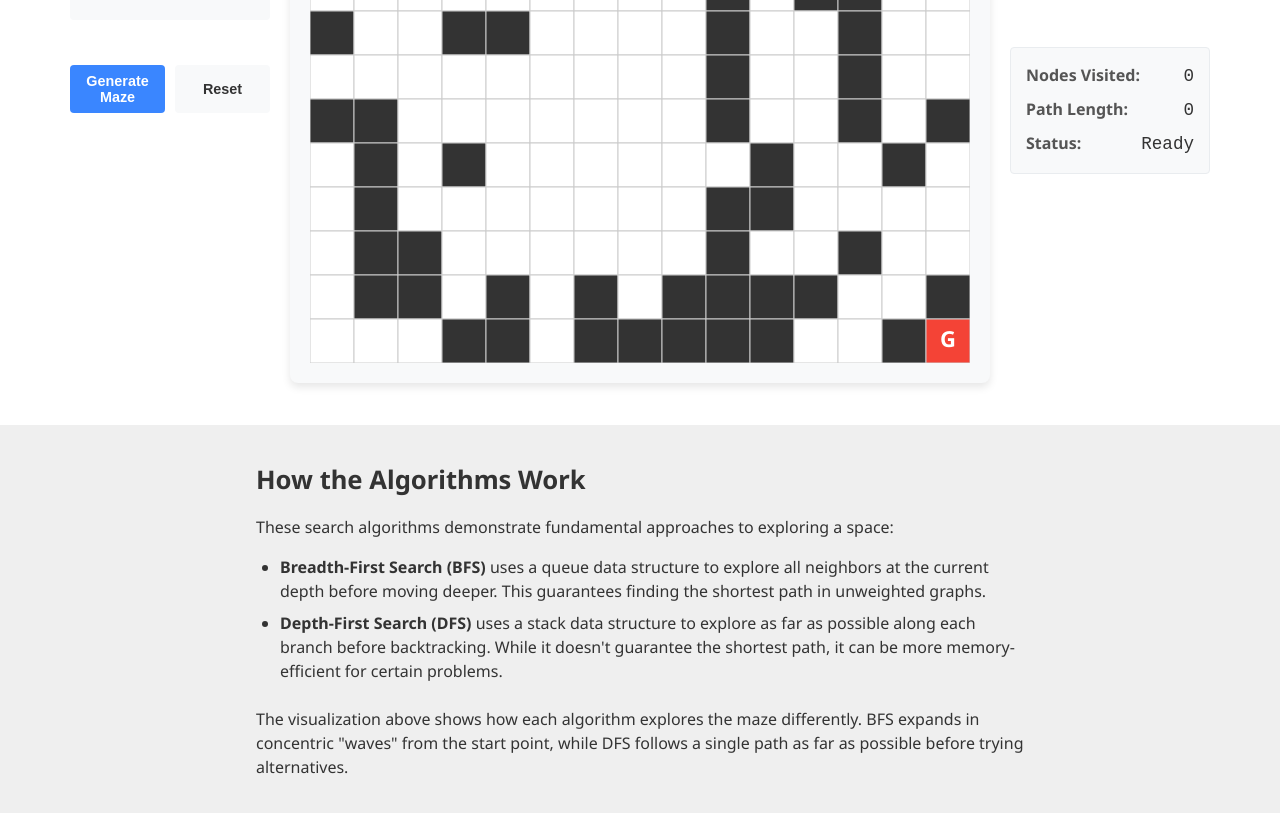
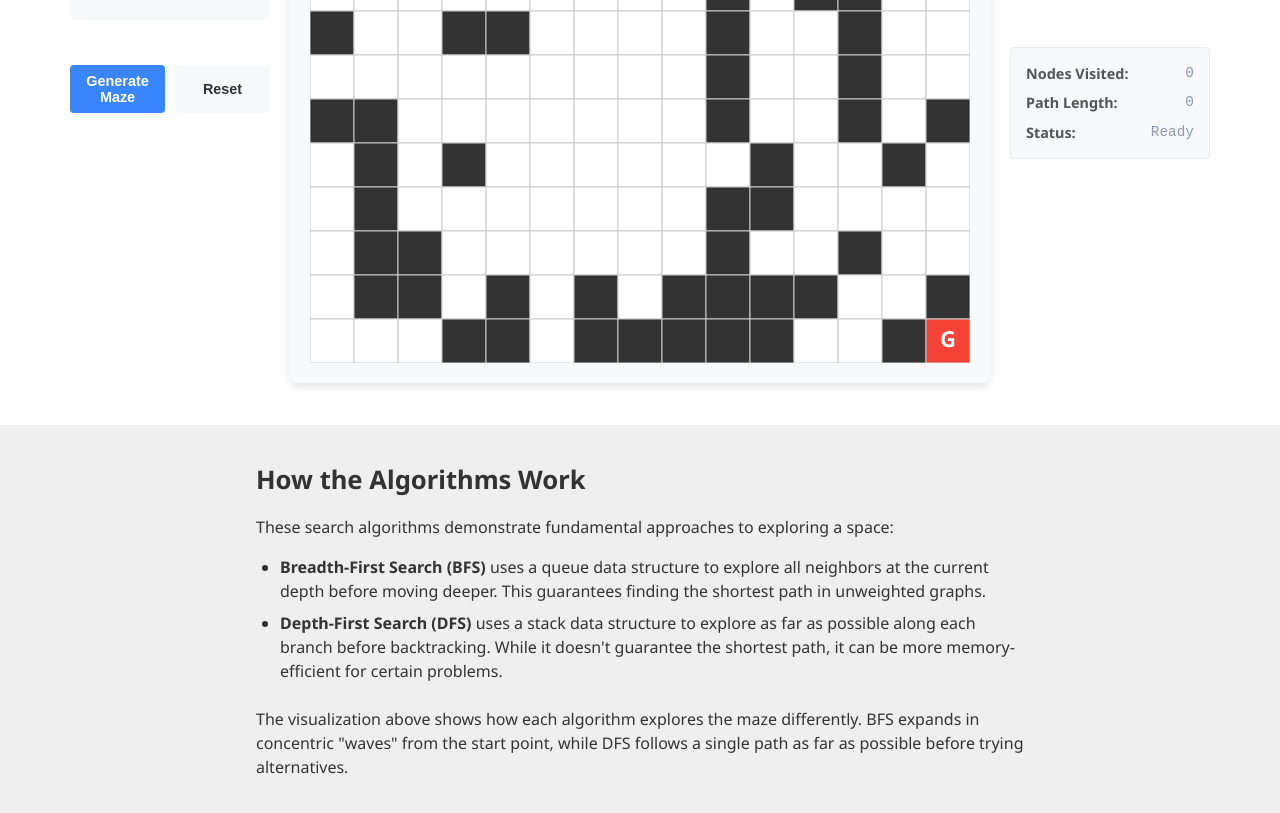
Before and after one commit to saha-raj/ai-pathfinding-algos, a plain HTML site: page index.html in a window 1280 px wide. Shown: the part 916-1729 px from the top of the page. Drawn offline with nearby package versions, Linux system fonts and the light colour scheme; no server answers.

Commit message:
style updates

```diff
--- a/css/maze-search.css
+++ b/css/maze-search.css
@@ -87,6 +87,7 @@
     display: flex;
     justify-content: space-between;
     margin-bottom: 8px;
+    align-items: center;
 }
 
 .stat-item:last-child {
@@ -96,11 +97,13 @@
 .stat-label {
     font-weight: 600;
     color: #555;
+    font-size: 0.9em;
 }
 
 .stat-value {
     font-family: monospace;
-    font-size: 1.1em;
+    font-size: 0.9em;
+    color: #8d99ae;
 }
 
 /* Slider value display */
```
Also changed, not shown: index.html (+1 -1 lines).
